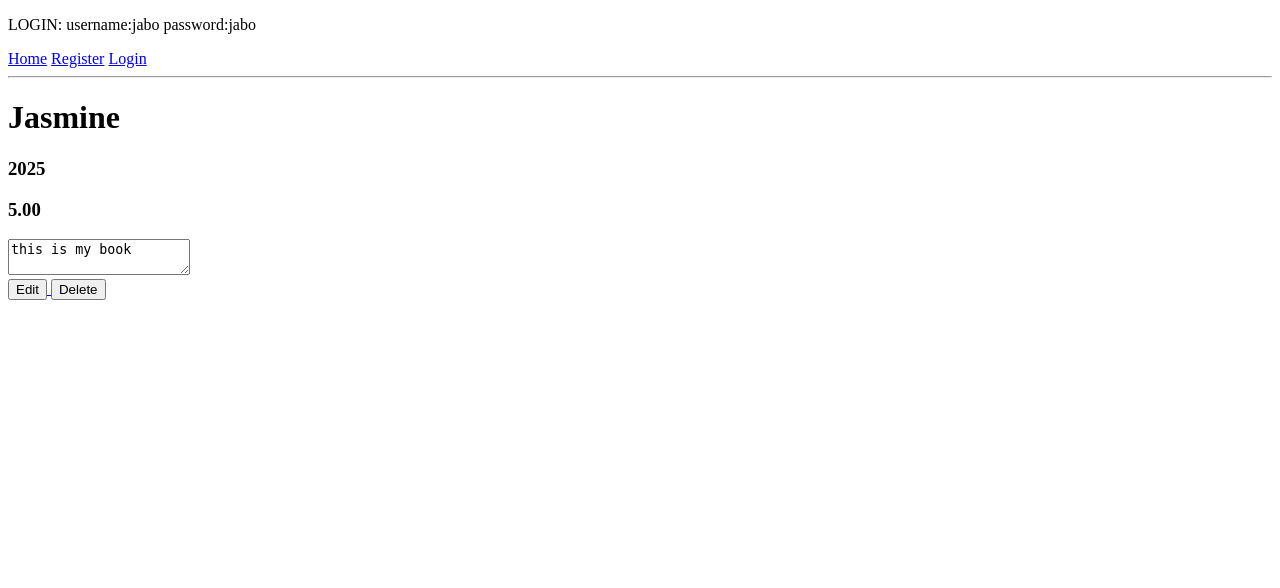
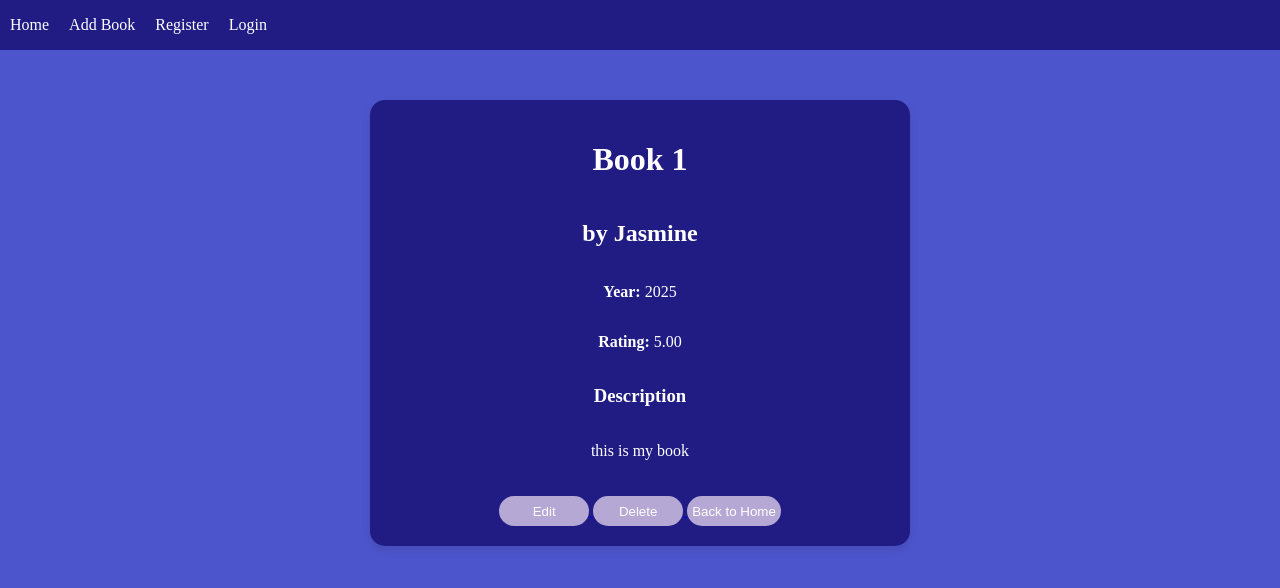
Before and after one commit to Jaysandjay/High-Level-Prg-Final_Project, a Django app: page /details/3/ in a window 1280 px wide. Shown: the top 588 px of the page. Run offline with Django 5.2, Linux system fonts and the light colour scheme; data comes from the database, SQL or seed files in the repository; both versions use the stored data as it was after the commit.

Commit message:
Added css

```diff
--- a/books/admin.py
+++ b/books/admin.py
@@ -3,7 +3,7 @@ from .models import Book
 
 
 class BookAdmin(admin.ModelAdmin):
-    list_display = ('title', 'author' , 'year')
+    list_display = ('title', 'author' , 'year', 'rating')
 
 
 admin.site.register(Book, BookAdmin)
--- /dev/null
+++ b/books/static/books/style.css
@@ -0,0 +1,218 @@
+:root {
+    --prim: #211C84;
+    --sec: #4D55CC;
+    --third: #7A73D1;
+    --fourth: #B5A8D5;
+}
+
+
+body {
+    padding: 0;
+    margin: 0;
+    height: 100%;
+    background-color: var(--sec);
+    color: white;
+}
+
+nav {
+    width: 100%;
+    background-color: var(--prim);
+    margin: 0;
+    padding: 0;
+    height: 50px;
+    display: flex;
+    align-items: center;
+}
+
+nav a{
+    text-decoration: none;
+    color: white;
+    margin-left: 10px;
+    margin-right: 10px;
+}
+
+nav button {
+    color: white;
+    background-color: var(--sec);
+    border: none;
+    border-radius: 5px;
+    padding: 10px;
+    height: 35px;
+    margin-left: 10px;
+    cursor: pointer;
+}
+
+nav button:hover{
+    background-color: var(--third);
+}
+
+.home{
+    display: flex;
+    flex-direction: column;
+    align-items: center;
+}
+
+table {
+    width: 80%;
+    border-collapse: collapse;
+    margin: 20px 0;
+    font-family: Arial, sans-serif;
+    background-color: var(--third);
+    box-shadow: 0 4px 8px rgba(0,0,0,0.1);
+}
+
+thead {
+    width: 100%;
+    background-color: var(--fourth);
+    color: white;
+}
+
+thead th {
+    padding: 12px;
+    text-align: left;
+    border: 1px solid var(--sec); /* column lines in header */
+}
+
+tbody td {
+    padding: 10px;
+    border: 1px solid var(--sec); /* column and row lines */
+}
+
+.book-details {
+    display: flex;
+    flex-direction: column;
+    align-items: center;
+    min-width: 500px;
+    max-width: 800px;
+    padding: 20px;
+    background-color: var(--prim);
+    border-radius: 15px;
+    box-shadow: 0 4px 8px rgba(0,0,0,0.1);
+    align-self: center;
+    justify-self: center;
+    margin-top: 50px;
+}
+
+.actions {
+    margin-top: 20px;
+}
+
+.actions a button {
+    height: 30px;
+    min-width: 90px;
+    padding: 5px;
+    border: none;
+    border-radius: 15px;
+    color: white;
+    background-color: var(--fourth);
+    cursor: pointer;
+}
+
+.actions a button:hover {
+    background-color: var(--sec);
+}
+
+.add {
+    display: flex;
+    flex-direction: column;
+    align-items: center;
+}
+
+.add form {
+    background-color: var(--fourth);
+    border-radius: 15px;
+    padding: 20px;
+    display: flex;
+    flex-direction: column;
+}
+
+.add p {
+    display: flex;
+    align-items: center;
+    margin-bottom: 15px;
+    margin-right: 20px;
+}
+
+
+.add p label {
+    width: 150px;
+    margin-right: 10px;
+    text-align: right;
+    font-weight: bold;
+}
+
+.add input,
+.add textarea,
+.add select {
+    flex: 1;
+    padding: 10px;
+    border: 1px solid var(--sec);
+    border-radius: 4px;
+    font-size: 1rem;
+    box-sizing: border-box;
+}
+
+.add input {
+    height: 30px;
+}
+
+.add button {
+    background-color: var(--prim);
+    color: white;
+    width: 80px;
+    padding: 10px 20px;
+    border: none;
+    border-radius: 5px;
+    font-size: 1rem;
+    cursor: pointer;
+    align-self: center;
+}
+
+.add button:hover {
+    background-color: var(--sec);
+}
+
+.add .errorlist {
+    font-size: 0.8rem;
+    margin: 5px 0 10px 0;
+    list-style-type: none;
+    padding-left: 0;
+    align-self: center;
+}
+
+.delete {
+    display: flex;
+    flex-direction: column;
+    align-items: center;
+    margin-top: 50px;
+    background-color: var(--third);
+    box-shadow: 0 4px 8px rgba(0,0,0,0.1);
+    border-radius: 15px;
+    padding: 20px;
+    width: 30%;
+    align-self: center;
+    justify-self: center;
+}
+
+.delete-form{
+    margin-top: 10px;
+    display: flex;
+    justify-content: center;
+    gap: 10px;
+}
+
+.delete-form button {
+    height: 30px;
+    min-width: 90px;
+    padding: 5px;
+    border: none;
+    border-radius: 15px;
+    color: white;
+    background-color: var(--fourth);
+    cursor: pointer;
+
+}
+
+.delete-form button:hover {
+    background-color: var(--sec);
+}
--- a/books/templates/books/details.html
+++ b/books/templates/books/details.html
@@ -3,16 +3,17 @@
 {% block content %}
 
 {% if book %}
-<h1>{{book.name}}</h1>
-<h1>{{book.author}}</h1>
-<h3>{{book.year}}</h3>
-<h3>{{book.rating}}</h3>
 
+<div class="book-details">
+    <h1>{{ book.title }}</h1>
+    <h2>by {{ book.author }}</h2>
+    <p><strong>Year:</strong> {{ book.year }}</p>
+    <p><strong>Rating:</strong> {{ book.rating }}</p>
 
+    <h3>Description</h3>
+    <p>{{ book.description }}</p>
 
-<textarea>{{book.description}}</textarea>
-
-<div>
+    <div class="actions">
         <a href="{% url 'edit' book.id %}">
             <button>Edit</button>
         </a>
@@ -21,12 +22,17 @@
             <button>Delete</button>
         </a>
 
+        <a href="{% url 'home' %}">
+            <button>Back to Home</button>
+        </a>
+    </div>
+</div>
+{% else %}
+<div class="not-found">
+    <h2>Oops, book not found.</h2>
+    <a href="{% url 'home' %}">Back to Home</a>
 </div>
 
-{% else %}
-<div>
-    Oops, book not found
-</div>
 {% endif %}
 
 {% endblock %}
--- a/books/templates/books/layout.html
+++ b/books/templates/books/layout.html
@@ -1,17 +1,20 @@
+{% load static %}
+
 <!DOCTYPE html>
 <html lang="en">
 <head>
     <meta charset="UTF-8">
     <meta name="viewport" content="width=device-width, initial-scale=1.0">
+    <link rel="stylesheet" href="{% static 'books/style.css' %}">
     <title>Bookstore</title>
-    <p>LOGIN: username:jabo password:jabo</p>
+    <!-- <p>LOGIN: username:jabo password:jabo</p> -->
 </head>
 <body>
     <nav>
         <a href="{% url 'home' %}">Home</a>
+        <a href="{% url 'add' %}">Add Book</a>
 
         {% if user.is_authenticated %}
-            <a href="{% url 'add' %}">Add Book</a>
         <!-- TBD href=" url 'api-list'">APIs{# replace 'api-list' with your API url name #} -->
         <span>User: {{ user.username }}!</span>
         <form action="{% url 'logout' %}" method="post" style="display:inline;">
@@ -24,7 +27,15 @@
         {% endif %}
     </nav>
 
-    <hr/>
+    {% if messages %}
+    <div class="messages">
+        {% for message in messages %}
+            <div class="message {{ message.tags }}">
+                {{ message }}
+            </div>
+        {% endfor %}
+    </div>
+    {% endif %}
 
     {% block content %}
     {% endblock %}
--- a/books/views.py
+++ b/books/views.py
@@ -13,20 +13,21 @@ def details(request, book_id):
     book = Book.objects.get(id=book_id)
     return render(request, "books/details.html", {'book': book})
 
-@login_required
+@login_required(login_url='/login/')
 def add(request):
     form = BookForm(request.POST)
     if request.method == 'POST':
         if form.is_valid():
             form.save()
             return redirect('home')
-        else:
-            form = BookForm()
+    else:
+        form = BookForm()
     return render(request, 'books/add.html', {'form': form})
 
 
-@login_required
+@login_required(login_url='/login/')
 def edit(request, book_id):
+
     book = Book.objects.get(id=book_id)
     form = BookForm(request.POST or None, instance=book)
     if form.is_valid():
@@ -34,8 +35,9 @@ def edit(request, book_id):
         return redirect('home')
     return render(request, 'books/add.html', {'form': form})
 
-@login_required
+@login_required(login_url='/login/')
 def delete(request, book_id):
+
     book = Book.objects.get(id=book_id)
 
     if request.method == 'POST':
```
Also changed, not shown: books/templates/books/add.html (+3 -20 lines), books/templates/books/delete.html (+11 -5 lines), books/templates/books/home.html (+9 -3 lines), db.sqlite3. Lines whose indentation alone changed are shown as unchanged.
